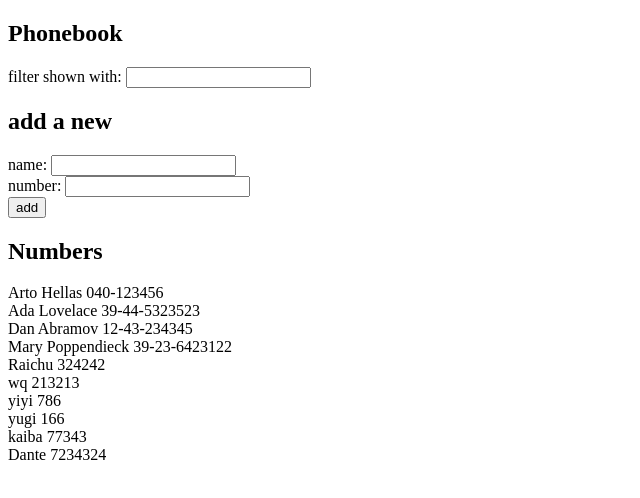
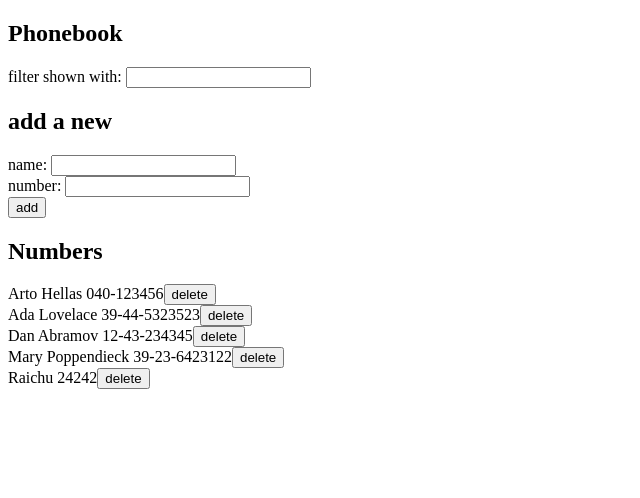
Before and after one commit to NyanoNyan/full-stack-open-2021, a React (Create React App) app in the folder part2/phonebook/: page / in a window 1280 px wide. Shown: the top 498 px of the page, without its empty margins (0-640 px from the left). Built offline with nearby package versions, Linux system fonts and the light colour scheme; data requests are answered from the project's data file.

Commit message:
Exercise 2.17 completed

```diff
--- a/part2/phonebook/db.json
+++ b/part2/phonebook/db.json
@@ -22,33 +22,8 @@
     },
     {
       "name": "Raichu",
-      "number": "324242",
+      "number": "24242",
       "id": 5
-    },
-    {
-      "name": "wq",
-      "number": "213213",
-      "id": 6
-    },
-    {
-      "name": "yiyi",
-      "number": "786",
-      "id": 7
-    },
-    {
-      "name": "yugi",
-      "number": "166",
-      "id": 8
-    },
-    {
-      "name": "kaiba",
-      "number": "77343",
-      "id": 9
-    },
-    {
-      "name": "Dante",
-      "number": "7234324",
-      "id": 10
     }
   ]
 }
--- a/part2/phonebook/src/App.js
+++ b/part2/phonebook/src/App.js
@@ -37,7 +37,6 @@ const App = () => {
       name: newName,
       number: newPhone,
     };
-
     // Checks for duplication using conditional (ternary) operator
     persons.includes(newName)
     ? alert(`${newName} is already added to phonebook`) :
@@ -48,6 +47,17 @@ const App = () => {
         setNewName('');
         setNewPhone('');
       });
+  };
+
+  const deletePerson = (person) => {
+    if(window.confirm(`Delete ${person.name} ?`)) {
+      noteService
+      .deletePost(person.id)
+      .then(returnedNote => {
+        setPersons(persons.filter(listPerson => listPerson.id !== person.id))
+      });
+    };
+
   };
 
   // Search functionality based on name (case insensitive using ternary operator)
@@ -76,6 +86,7 @@ const App = () => {
       <h2>Numbers</h2>
       <Persons
         namesToShow={namesToShow}
+        deletePerson={deletePerson}
       />
 
     </div>
--- a/part2/phonebook/src/components/Persons.js
+++ b/part2/phonebook/src/components/Persons.js
@@ -1,13 +1,14 @@
 import React from 'react';
 
-const Persons = ( {namesToShow} ) => {
+const Persons = ( {namesToShow, deletePerson} ) => {
     return (
         <div>
             {namesToShow.map(person =>
                 <div key={person.name}>
                     {person.name}
                     {' '}
-                     {person.number}
+                    {person.number}
+                    <button onClick={() => deletePerson(person)}>delete</button>
                 </div>
                 )}
         </div>
--- a/part2/phonebook/src/services/notes.js
+++ b/part2/phonebook/src/services/notes.js
@@ -2,8 +2,13 @@ import axios from 'axios';
 const baseUrl = 'http://localhost:3001/persons';
 
 const create = newObject => {
-    const request = axios.post(baseUrl, newObject)
-    return request.then(response => response.data)
+    const request = axios.post(baseUrl, newObject);
+    return request.then(response => response.data);
 };
 
-export default {create};
+const deletePost = (id) => {
+    const request = axios.delete(`${baseUrl}/${id}`);
+    return request.then(response => response);
+}
+
+export default {create, deletePost};
```
